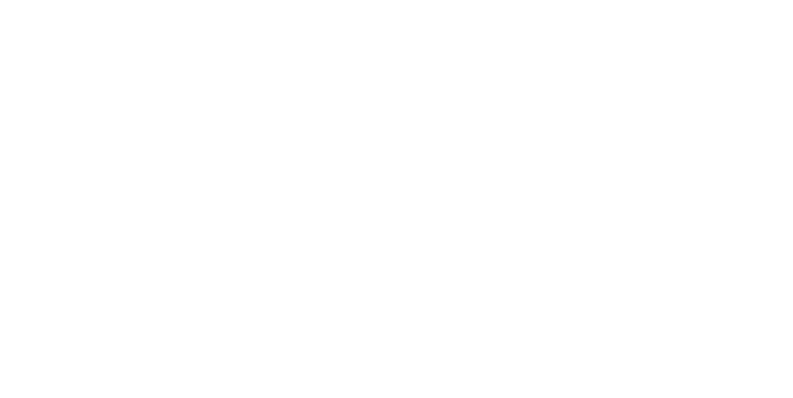
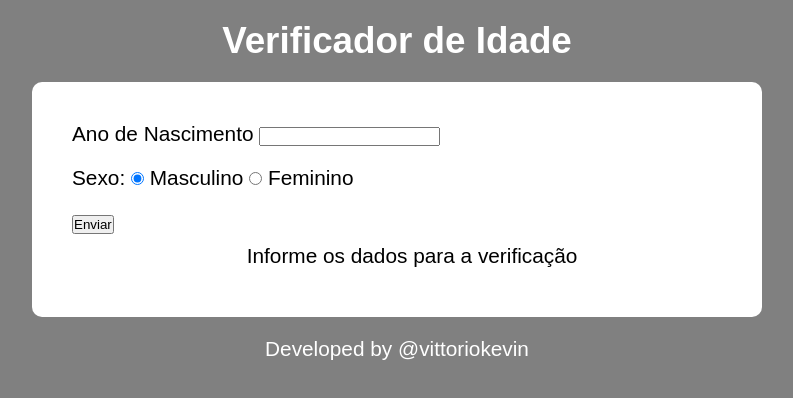
Before and after one commit to Vittoriosrn/javascript, a plain HTML site: page de002/index.html in a window 1280 px wide. Shown: the whole page, without its empty margins (243-1036 px from the left). Drawn offline with Linux system fonts and the light colour scheme.

Commit message:
atualizaçao no de002

```diff
--- a/de002/index.html
+++ b/de002/index.html
@@ -4,9 +4,38 @@
     <meta charset="UTF-8">
     <meta http-equiv="X-UA-Compatible" content="IE=edge">
     <meta name="viewport" content="width=device-width, initial-scale=1.0">
+    <link rel="stylesheet" href="style.css">
     <title>Verificador de Idade</title>
 </head>
 <body>
-
+    <main>
+        <header>
+            <h1>Verificador de Idade</h1>
+        </header>
+        <section>
+            <form action="verificador()">
+                <p>
+                    <label for="ano_nascimento">Ano de Nascimento</label>
+                    <input type="number" id="ano_nascimento">
+                </p>
+                <p>
+                    Sexo:
+                    <input type="radio" name="radio_sex" id="masculino_radio" checked>
+                    <label for="masculino_radio">Masculino</label>
+                    <input type="radio" name="radio_sex" id="feminino_radio">
+                    <label for="feminino_radio">Feminino</label>
+                </p>
+                <p>
+                    <input type="button" value="Enviar" onclick="verificador()">
+                </p>
+            </form>
+            <p id="txt_edit">Informe os dados para a verificação</p>
+            <img id="img_sex" src="" alt="">
+        </section>
+        <footer>
+            <p>Developed by @vittoriokevin</p>
+        </footer>
+    </main>
+    <script src="script.js"></script>
 </body>
 </html>
--- a/de002/script.js
+++ b/de002/script.js
@@ -0,0 +1,19 @@
+function verificador(){
+    var ano_atual = new Date()
+    var ano_user = window.document.querySelector("input#ano_nascimento")
+    var idade = (ano_atual.getFullYear() - Number(ano_user.value))
+    var img = window.document.querySelector("img#img_sex")
+
+    if(idade >= 18 && idade < 60){              //Checando se é adulto
+        img.src = "img/mulher_adulta.png"
+    }else if(idade < 18 && idade >= 12){        //Checando se é adolescente
+        img.src = "img/mulher_adolenscente.png"
+    }else if(idade < 12 && idade >= 3){         //Checando se é criança
+        img.src = "img/mulher_crianca.png"
+    }else if(idade < 3){                        //Checando se é bebê
+        img.src = "img/mulher_bebe.png"
+    }else{                                      // Se não, é idoso
+        img.src = "img/mulher_idosa.png"
+    }
+    document.querySelector("p#txt_edit").innerHTML = `Você é uma mulher com ${idade} anos`
+}
--- a/de002/style.css
+++ b/de002/style.css
@@ -0,0 +1,46 @@
+*{
+    padding: 0;
+    margin: 0;
+    font-family: Arial, Helvetica, sans-serif;
+
+}
+
+body{
+    background-color: gray;
+
+    display: flex;
+    justify-content: center;
+}
+section{
+    background-color: white;
+
+    padding: 30px 0px 5px 30px;
+    width: 700px;
+    border-radius: 10px;
+}
+form > p{
+    padding: 10px;
+}
+#txt_edit{
+    text-align: center;
+}
+p{
+    font-size: 1.3em;
+}
+h1{
+    color: white;
+    text-align: center;
+
+    font-size: 2.3em;
+    margin: 20px 0px 20px 0px;
+}
+footer > p{
+    color: white;
+
+    text-align: center;
+    margin-top: 20px;
+}
+img{
+    transform: translate(210px);
+    padding: 20px 0px 20px 0px;
+}
```
Also changed, not shown: de002/img/mulher_adolenscente.png (added), de002/img/mulher_adulta.png (added), de002/img/mulher_bebe.png (added), de002/img/mulher_crianca.png (added), de002/img/mulher_idosa.png (added).
